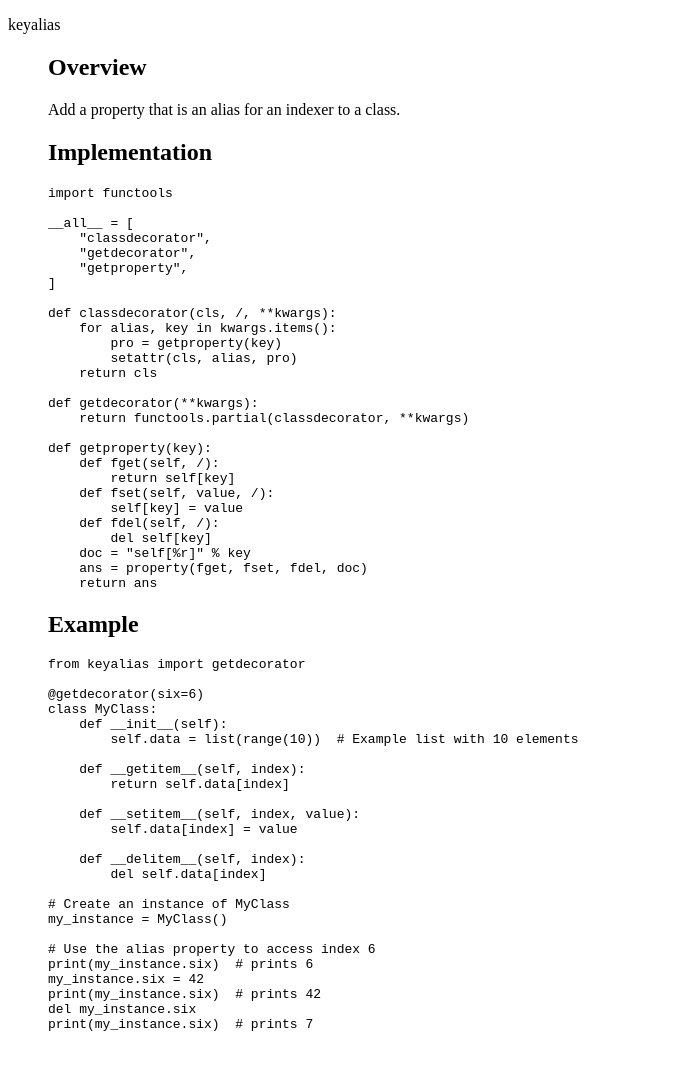
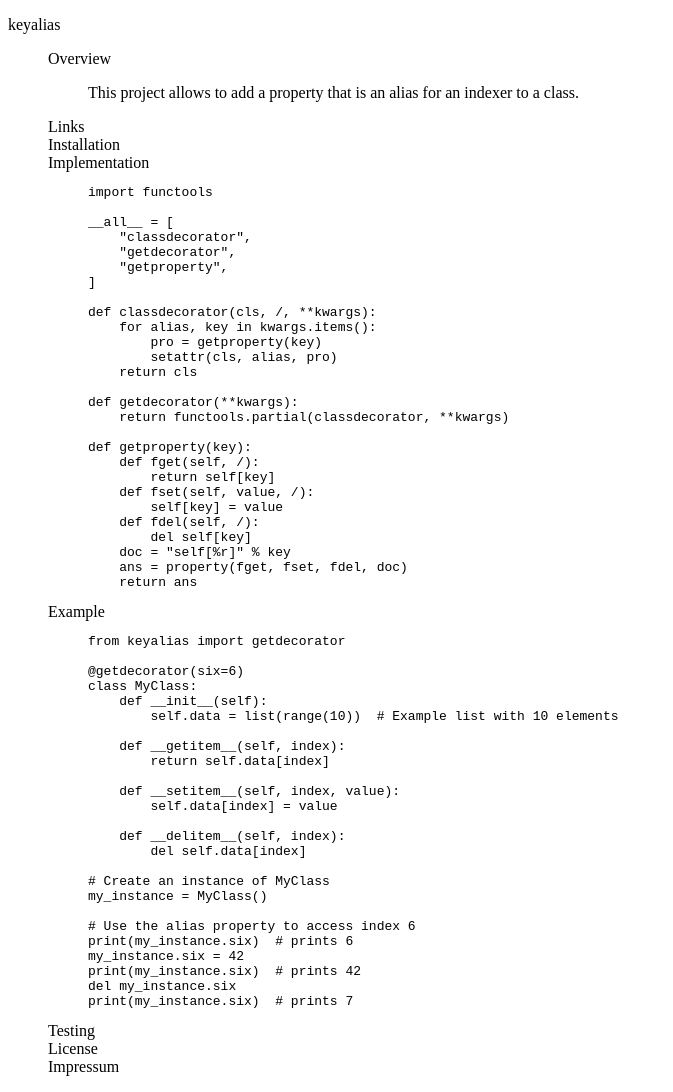
Before and after one commit to johannes-programming/keyalias, a plain HTML site: page docs/index.html in a window 1280 px wide. Shown: the whole page, without its empty margins (0-673 px from the left). Before the commit the page ends 1048 px from the top, so only its background shows below. Drawn offline with Linux system fonts and the light colour scheme; a script that the page names is missing.

Commit message:
Version 1.0.3+local

```diff
--- a/docs/index.html
+++ b/docs/index.html
@@ -7,15 +7,18 @@
     <dl class="heading0">
         <dt><a>keyalias</a></dt>
         <dd>
-            <div id="overview">
-            <h2>Overview</h2>
-            <p>Add a property that is an alias for an indexer to a class.</p>
-            </div>
-
-            <div id="install"></div>
-            <div id="implement">
-            <h2>Implementation</h2>
-            <pre class="block"><code>import functools
+            <dl class="heading1">
+                <dt id="overview">Overview</dt>
+                <dd>
+                    <p>This project allows to add a property that is an alias for an indexer to a class.</p>
+                </dd>
+                <dt id="links">Links</dt>
+                <dd id="linksCorpus"></dd>
+                <dt id="install">Installation</dt>
+                <dd id="installCorpus"></dd>
+                <dt id="implement">Implementation</dt>
+                <dd id="implementCorpus">
+                    <pre class="block"><code>import functools
 
 __all__ = [
     "classdecorator",
@@ -41,12 +44,10 @@ def getproperty(key):
         del self[key]
     doc = "self[%r]" % key
     ans = property(fget, fset, fdel, doc)
-    return ans</code></pre>
-            </div>
-            <div id="install"></div>
-            <div id="example">
-            <h2>Example</h2>
-            <pre class="block"><code>from keyalias import getdecorator
+    return ans</code></pre></dd>
+                <dt id="example">Example</dt>
+                <dd id="exampleCorpus">
+                    <pre class="block"><code>from keyalias import getdecorator
 
 @getdecorator(six=6)
 class MyClass:
@@ -71,17 +72,23 @@ my_instance.six = 42
 print(my_instance.six)  # prints 42
 del my_instance.six
 print(my_instance.six)  # prints 7</code></pre>
-                </div>
-                <div id="testing"></div>
-                <div id="license"></div>
-                <div id="links"></div>
-                <div id="credits"></div>
+                </dd>
+                <dt id="testing">Testing</dt>
+                <dd id="testingCorpus"></dd>
+                <dt id="license">License</dt>
+                <dd id="licenseCorpus"></dd>
+                <dt id="impressum">Impressum</dt>
+                <dd id="impressumCorpus"></dd>
             </dd>
         </dl>
     </body>
     <script src="https://www.johannes-programming.online/script.js"></script>
     <script>
-        setupBasicProject();
+        setupLinksCorpus("keyalias");
+        setupInstallCorpus("keyalias");
+        setupTestingCorpus("keyalias");
+        setupLicenseCorpus("keyalias");
+        setupImpressumCorpus("keyalias");
         addMetaAndLinkTags();
     </script>
 </html>
```
Also changed, not shown: 1 other file.
